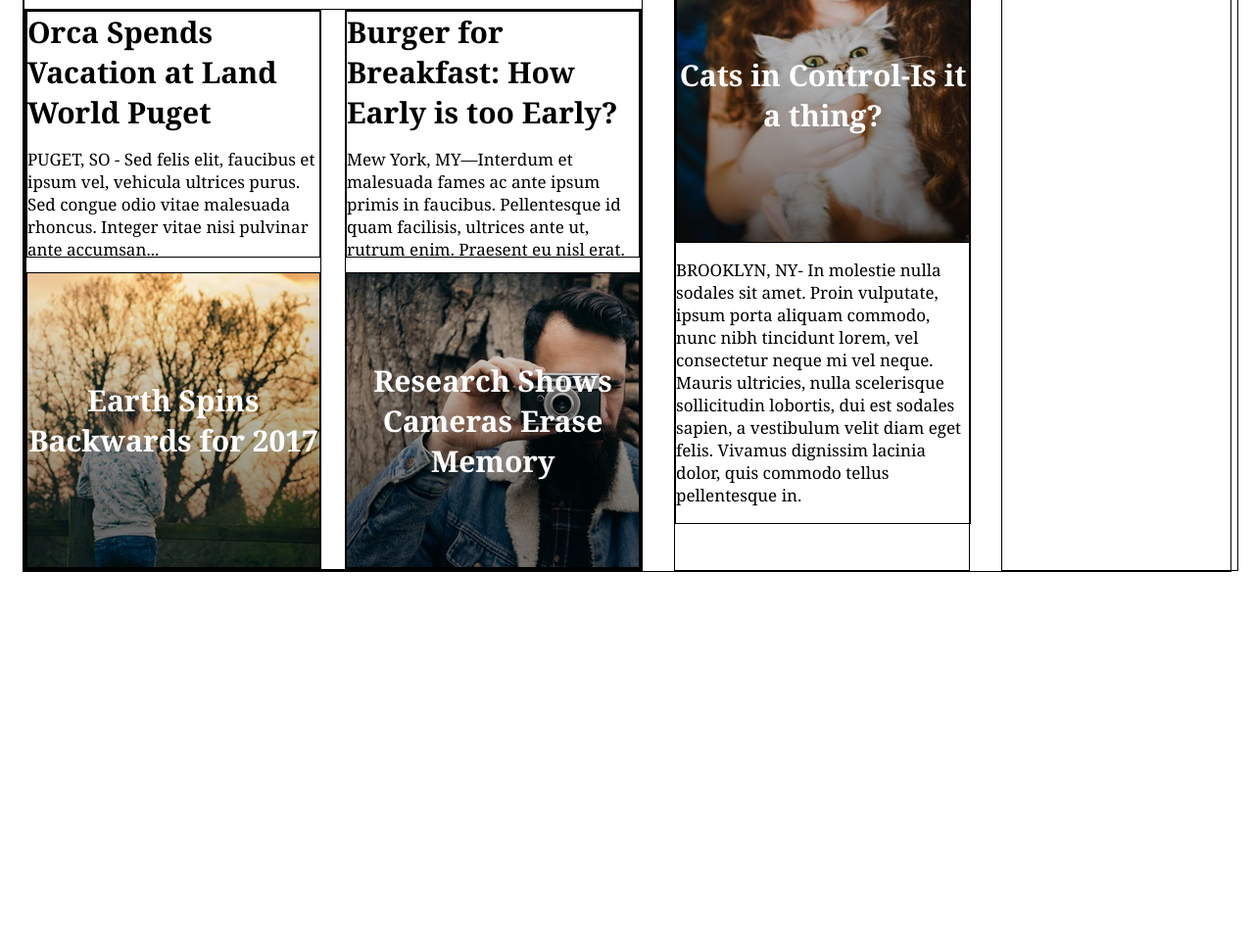
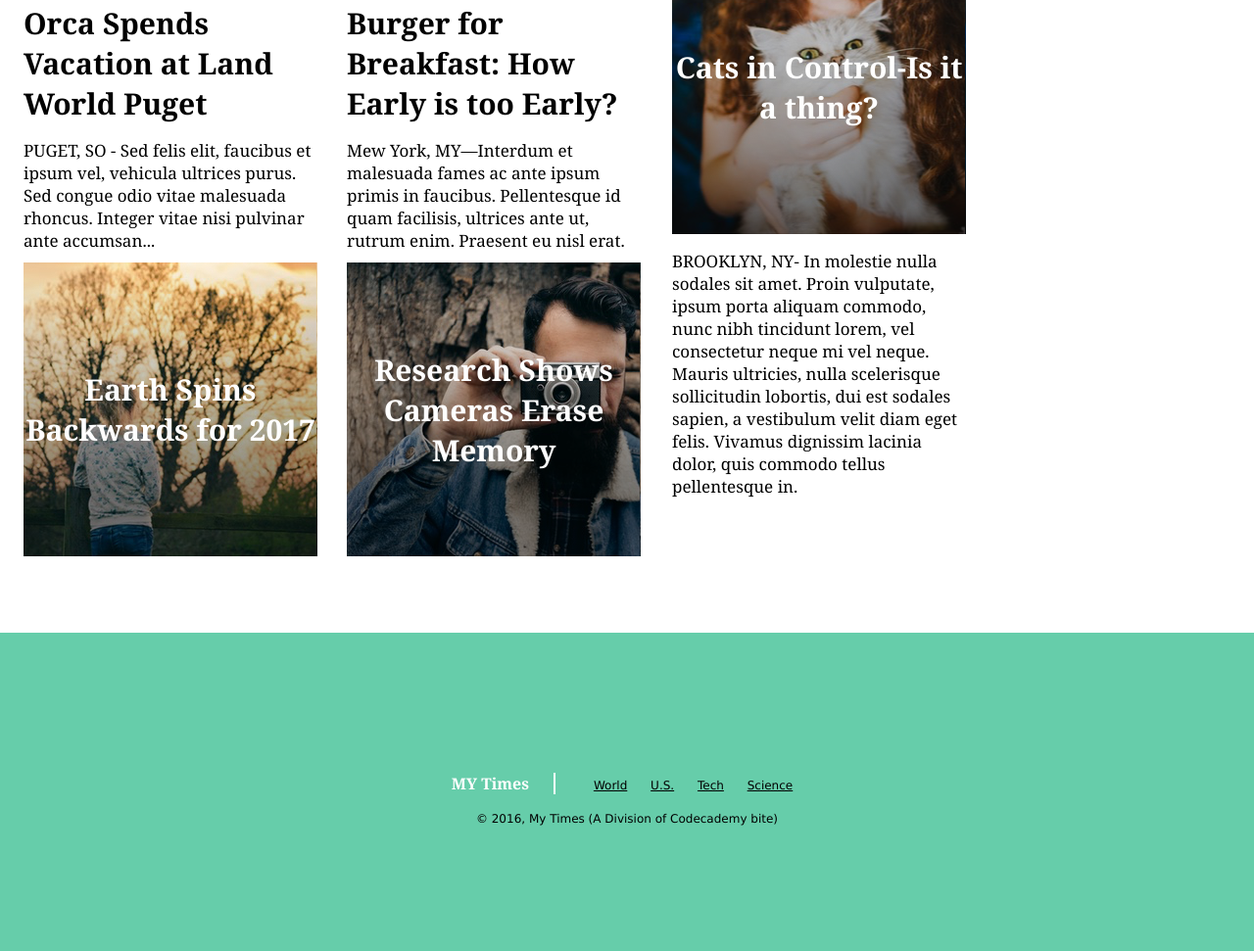
Before and after one commit to ValerieSmeers/MyTimes, a plain HTML site: page index.html in a window 1280 px wide. Shown: the part 716-1687 px from the top of the page at 98% size. Before the commit the page ends 1378 px from the top, so only its background shows below. Drawn offline with Linux system fonts and the light colour scheme.

Commit message:
Save Three

```diff
--- a/index.html
+++ b/index.html
@@ -82,6 +82,19 @@
   </div>
 </div>
 </div><!-- Content Div -->
-
+<footer>
+<div class="footertext">
+  <span class ="Title">MY Times</span>
+  <nav>
+    <span><a href="#">World</a></span>
+        <span><a href="#">U.S.</a></span>
+        <span><a href="#">Tech</a></span>
+        <span><a href="#">Science</a></span>
+  </nav>
+</div>
+<div class="Copyright">
+  © 2016, My Times (A Division of Codecademy bite)
+</div>
+</footer>
   </body>
 </html>
--- a/resources/css/style.css
+++ b/resources/css/style.css
@@ -124,7 +124,7 @@ header nav{
 .cat-ceo.img-content{
   background-image: url("../images/img-story-1.png");
 }
-.news-bites h3{
+.News-bites h3{
   margin-bottom: 41px;
   font-weight: bold;
   font-size: 16px;
@@ -143,6 +143,30 @@ header nav{
 .bite span{
   padding-left: 11px;
 }
-div{
-  border: 1px solid black;
+
+footer{
+  display: flex;
+  align-items: center;
+  justify-content: center;
+  flex-direction: column;
+  width: 100%;
+  height: 325px;
+  margin: auto;
+  background-color: mediumaquamarine;
+  margin: auto;
+  font-family: Verdana;
+  font-size: 12px;
 }
+footer .Title{
+  display: inline-block;
+  padding-right: 25px;
+  border-right: 2px solid white;
+  font-family: Georgia;
+  font-size: 16px;
+  font-weight: bold;
+  color: white;
+}
+footer nav{
+  display: inline-block;
+  padding-left: 25px;
+}
```
